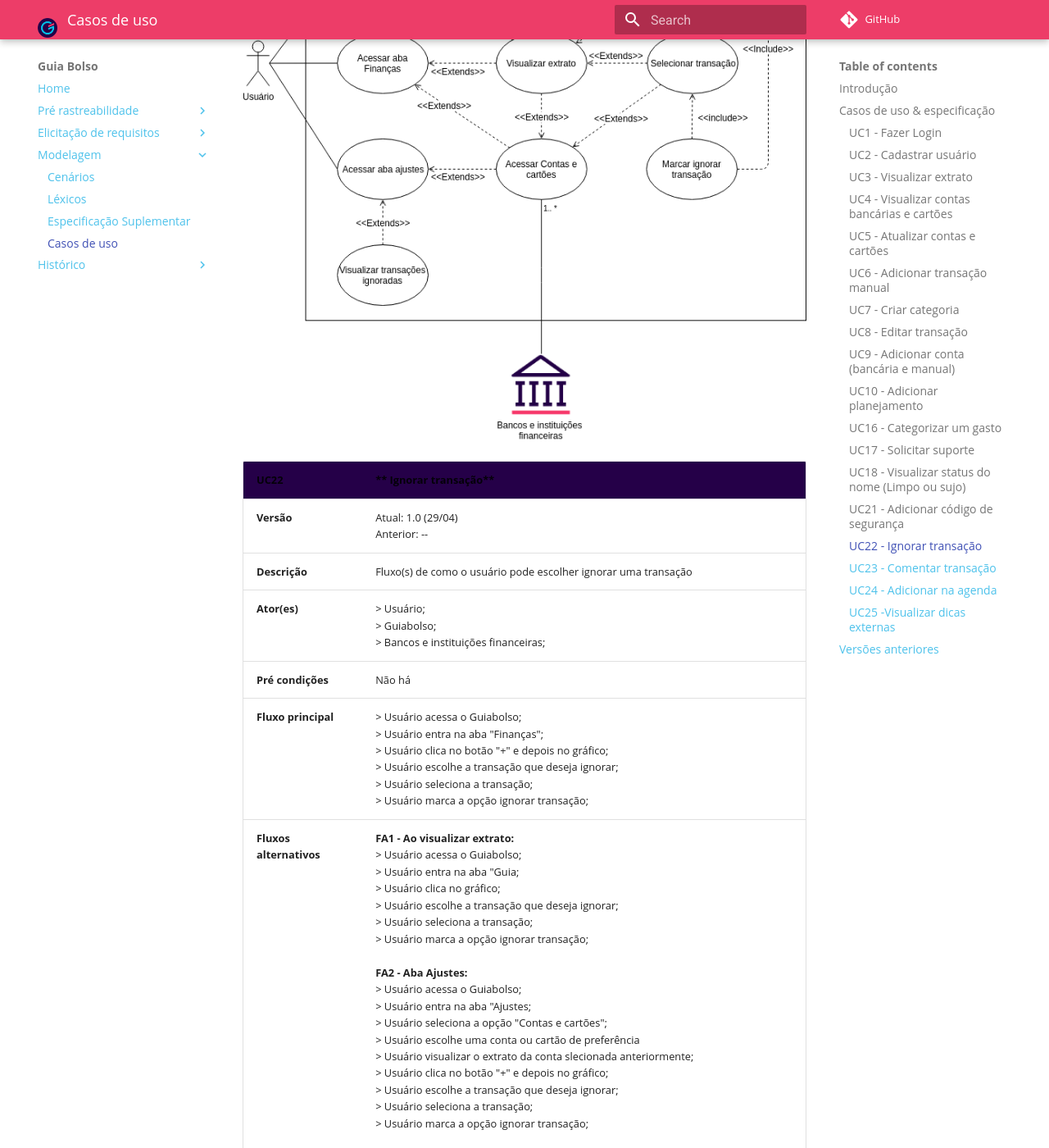
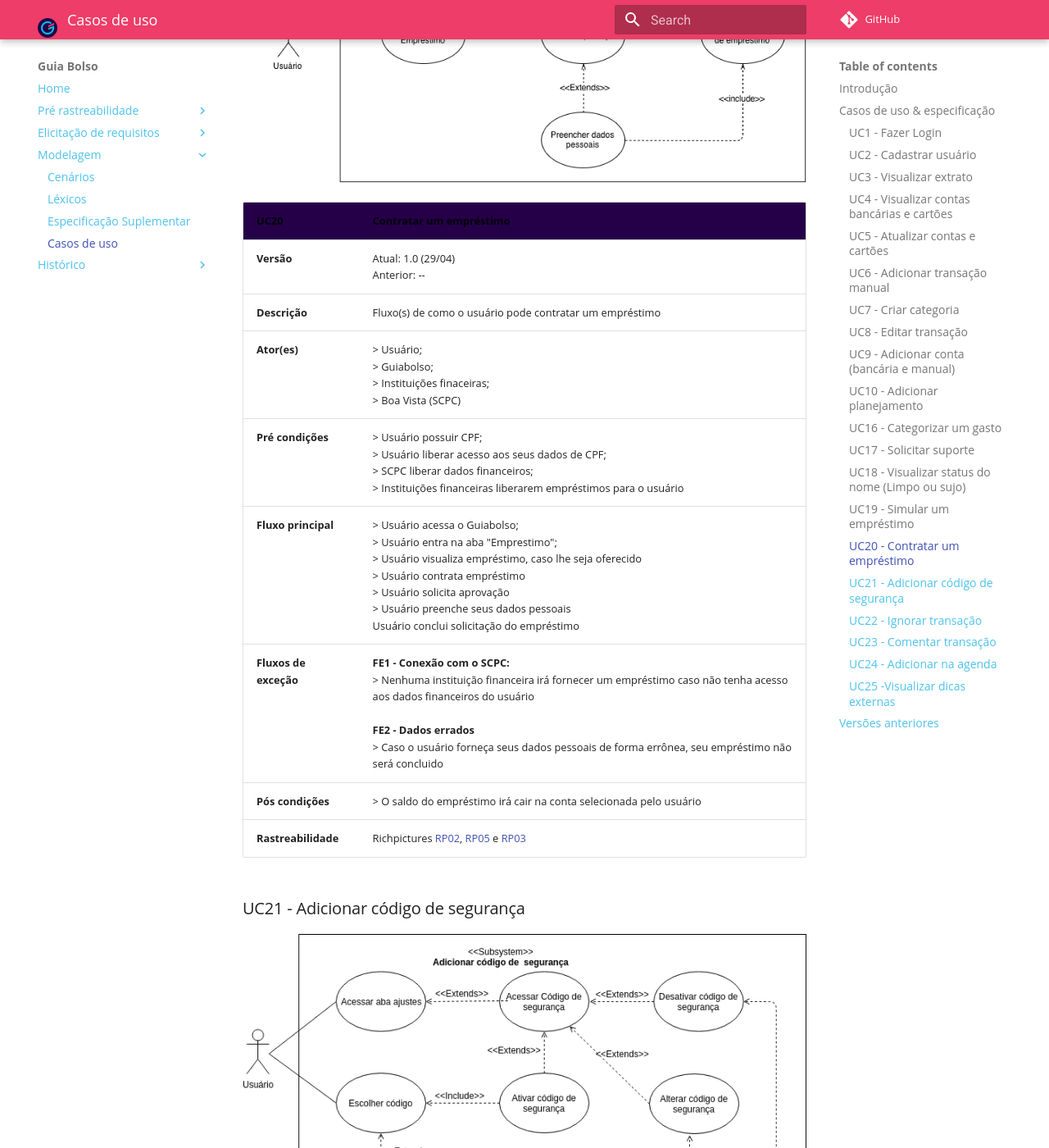
Before and after one commit to fga-disciplinas/2019.1-Guia-Bolso, an MkDocs documentation site: the page built from docs/modelagem/casos_de_uso.md, in a window 1280 px wide and 1400 px high, scrolled down 23797 px. Shown: the whole window at 82% size. Built offline with MkDocs 1.6.1 and Material for MkDocs 9.7.7, drawn with Linux system fonts in a browser that asks for light colours; comment, search, counter and statistics services are not loaded; old or Windows-style settings are respelled for this version of MkDocs; some of the changed text lies outside the part shown.

Commit message:
Finalizado caso de uso (contratar empréstimo)

```diff
--- a/docs/modelagem/casos_de_uso.md
+++ b/docs/modelagem/casos_de_uso.md
@@ -212,6 +212,38 @@
 | **Pós condições** | Não há |
 | **Rastreabilidade** | Cenário [C6](../cenarios/#c6-consultar-cpf) &  Richpictures [RP02](../../pre-rastreabilidade/richpicture/#rp02-usabilidade) e [RP09](../../pre-rastreabilidade/richpicture/#rp09-radar-cpf)|
 
+
+### UC19 - Simular um empréstimo
+
+[ ![UC19](./../img/casos_de_uso/UC19.png)](./../img/casos_de_uso/UC19.png)
+
+| **UC19** | **Simular um empréstimo**|
+|--|--|
+| **Versão**| Atual: 1.0 (29/04) <br> Anterior: --|
+| **Descrição** | Fluxo(s) de como o usuário pode simular um empréstimo |
+|**Ator(es)** | > Usuário; <br> > Guiabolso; <br> > Instituições finaceiras; <br> > Boa Vista (SCPC) |
+| **Pré condições** | > Usuário possuir CPF; <br> > Usuário liberar acesso aos seus dados de CPF; <br> > SCPC liberar dados financeiros |
+| **Fluxo principal** |  > Usuário acessa o Guiabolso; <br> > Usuário entra na aba "Empréstimo"; <br> > Caso esteja disponível, usuário seleciona opção de editar empréstimo, <br> > Usuário seleciona valor da simulação de empréstimo <br> > Usuário seleciona número de parcelas <br> > Usuário seleciona motivo do empréstimo, <br> > Usuário seleciona data de pagamento da parcela, <br> > Usuário simula empréstimo |
+| **Fluxos de exceção** | **FE1 - Conexão com o SCPC:** <br> > Nenhuma instituição financeira irá fornecer um empréstimo caso não tenha acesso aos dados financeiros do usuário |
+| **Pós condições** | Não há |
+| **Rastreabilidade** | Cenário [C8](../cenarios/#c8-simular-um-emprestimo) &  Richpictures [RP02](../../pre-rastreabilidade/richpicture/#rp02-usabilidade), [RP05](../../pre-rastreabilidade/richpicture/#rp05-emprestimo) e [RP03](../../pre-rastreabilidade/richpicture/#rp03-preocupacoes-do-usuario) |
+
+### UC20 - Contratar um empréstimo
+
+[ ![UC20](./../img/casos_de_uso/UC20.png)](./../img/casos_de_uso/UC20.png)
+
+| **UC20** | **Contratar um empréstimo**|
+|--|--|
+| **Versão**| Atual: 1.0 (29/04) <br> Anterior: --|
+| **Descrição** | Fluxo(s) de como o usuário pode contratar um empréstimo |
+|**Ator(es)** | > Usuário; <br> > Guiabolso; <br> > Instituições finaceiras; <br> > Boa Vista (SCPC) |
+| **Pré condições** | > Usuário possuir CPF; <br> > Usuário liberar acesso aos seus dados de CPF; <br> > SCPC liberar dados financeiros; <br> > Instituições financeiras liberarem empréstimos para o usuário |
+| **Fluxo principal** |  > Usuário acessa o Guiabolso; <br> > Usuário entra na aba "Emprestimo"; <br> > Usuário visualiza empréstimo, caso lhe seja oferecido <br> > Usuário contrata empréstimo <br> > Usuário solicita aprovação <br> > Usuário preenche seus dados pessoais <br> Usuário conclui solicitação do empréstimo |
+| **Fluxos de exceção** | **FE1 - Conexão com o SCPC:** <br> > Nenhuma instituição financeira irá fornecer um empréstimo caso não tenha acesso aos dados financeiros do usuário <br><br> **FE2 - Dados errados** <br> > Caso o usuário forneça seus dados pessoais de forma errônea, seu empréstimo não será concluido |
+| **Pós condições** | > O saldo do empréstimo irá cair na conta selecionada pelo usuário |
+| **Rastreabilidade** | Richpictures [RP02](../../pre-rastreabilidade/richpicture/#rp02-usabilidade), [RP05](../../pre-rastreabilidade/richpicture/#rp05-emprestimo) e [RP03](../../pre-rastreabilidade/richpicture/#rp03-preocupacoes-do-usuario)|
+
+
 ### UC21 - Adicionar código de segurança
 
 [ ![UC21](./../img/casos_de_uso/UC21.png)](./../img/casos_de_uso/UC21.png)
```
Also changed, not shown: docs/img/casos_de_uso/UC19.png (added), docs/img/casos_de_uso/UC20.png (added).
